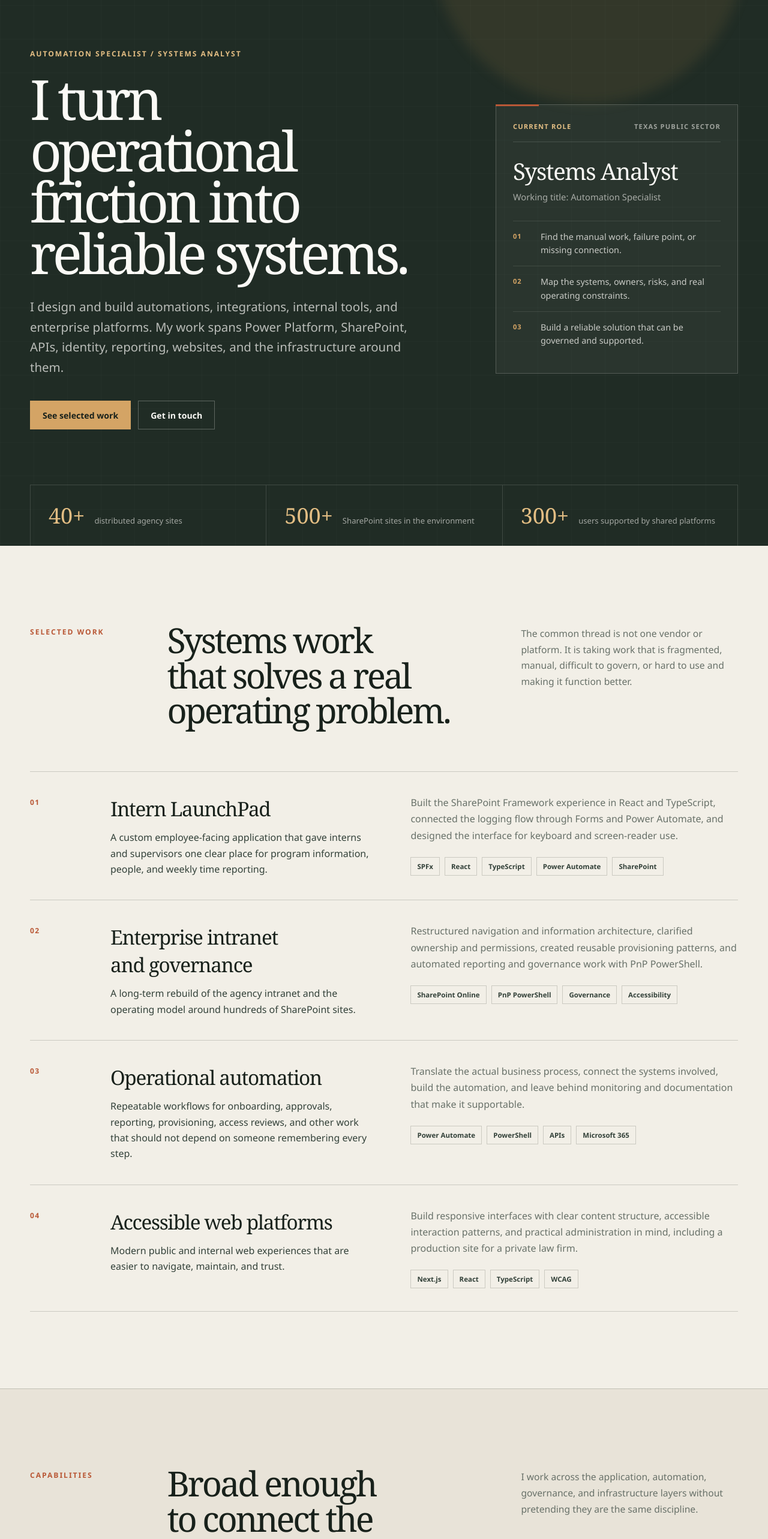
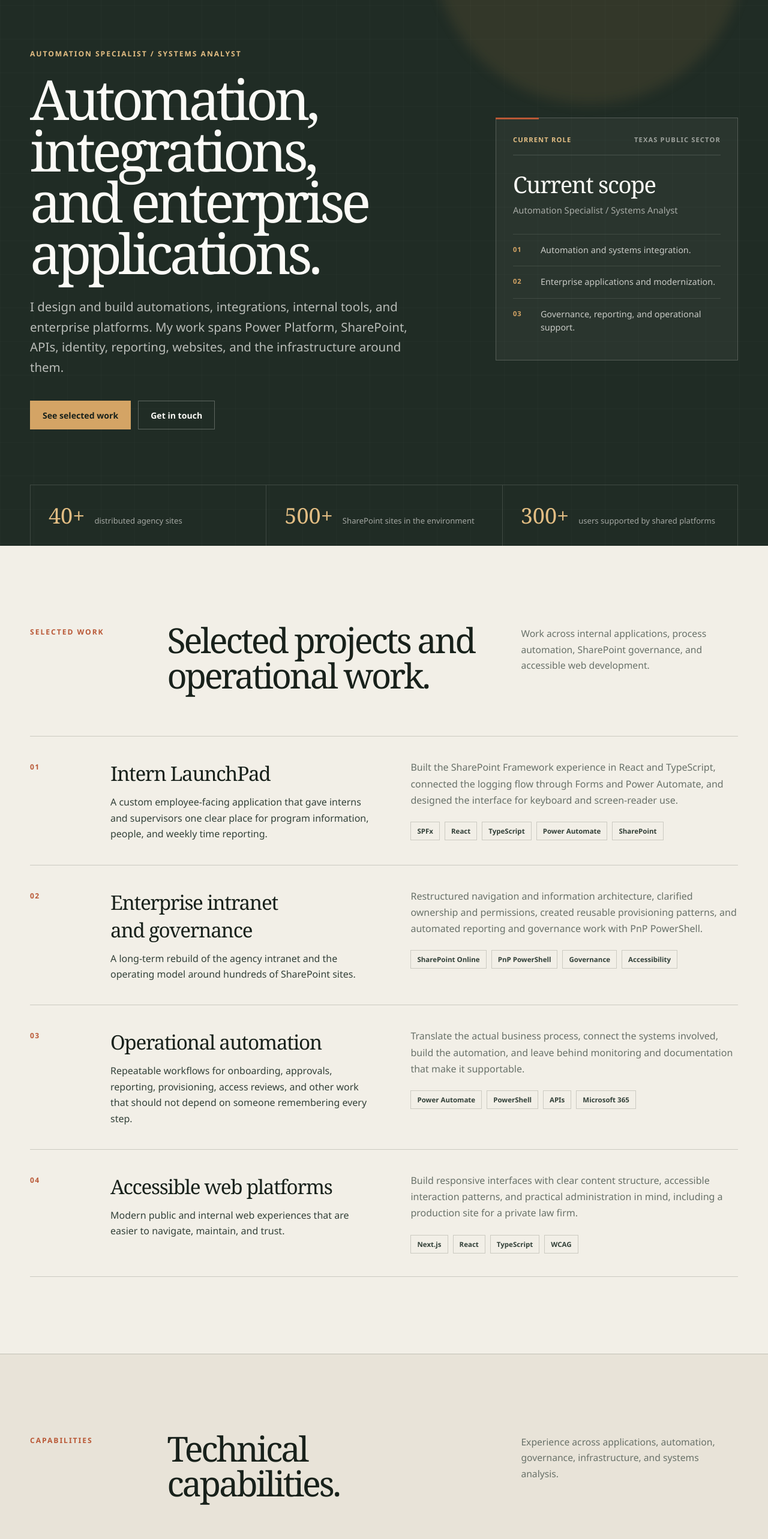
Before and after one commit to figgy-ops/figgy-pro, a Next.js app: page / in a window 1280 px wide. Shown: the part 120-2686 px from the top of the page at 60% size. Built offline with nearby package versions, Linux system fonts and the light colour scheme.

Commit message:
Replace portfolio slogans with direct copy

```diff
--- a/src/app/page.tsx
+++ b/src/app/page.tsx
@@ -115,7 +115,7 @@ export default function Home() {
           <div className="container hero-grid">
             <div className="hero-copy">
               <p className="eyebrow">Automation Specialist / Systems Analyst</p>
-              <h1>I turn operational friction into reliable systems.</h1>
+              <h1>Automation, integrations, and enterprise applications.</h1>
               <p className="hero-intro">
                 I design and build automations, integrations, internal tools, and
                 enterprise platforms. My work spans Power Platform, SharePoint,
@@ -138,21 +138,21 @@ export default function Home() {
                 <p>Current role</p>
                 <span>Texas public sector</span>
               </div>
-              <h2>Systems Analyst</h2>
-              <p className="role-subtitle">Working title: Automation Specialist</p>
+              <h2>Current scope</h2>
+              <p className="role-subtitle">Automation Specialist / Systems Analyst</p>
 
               <ol className="work-flow" aria-label="How I approach systems work">
                 <li>
                   <span>01</span>
-                  <p>Find the manual work, failure point, or missing connection.</p>
+                  <p>Automation and systems integration.</p>
                 </li>
                 <li>
                   <span>02</span>
-                  <p>Map the systems, owners, risks, and real operating constraints.</p>
+                  <p>Enterprise applications and modernization.</p>
                 </li>
                 <li>
                   <span>03</span>
-                  <p>Build a reliable solution that can be governed and supported.</p>
+                  <p>Governance, reporting, and operational support.</p>
                 </li>
               </ol>
             </aside>
@@ -172,8 +172,8 @@ export default function Home() {
           <div className="container">
             <SectionHeading
               label="Selected work"
-              title="Systems work that solves a real operating problem."
-              copy="The common thread is not one vendor or platform. It is taking work that is fragmented, manual, difficult to govern, or hard to use and making it function better."
+              title="Selected projects and operational work."
+              copy="Work across internal applications, process automation, SharePoint governance, and accessible web development."
             />
 
             <div className="project-list">
@@ -202,8 +202,8 @@ export default function Home() {
           <div className="container">
             <SectionHeading
               label="Capabilities"
-              title="Broad enough to connect the system. Grounded enough to run it."
-              copy="I work across the application, automation, governance, and infrastructure layers without pretending they are the same discipline."
+              title="Technical capabilities."
+              copy="Experience across applications, automation, governance, infrastructure, and systems analysis."
             />
 
             <div className="capability-grid">
@@ -222,8 +222,8 @@ export default function Home() {
           <div className="container experience-layout">
             <SectionHeading
               label="Experience"
-              title="Engineering-minded work, built on operational reality."
-              copy="I came up through hands-on support and platform administration. That background still matters: I know the difference between a clever build and a system people can actually operate."
+              title="Current and previous roles."
+              copy="My background includes automation, platform administration, technical support, web development, and infrastructure work."
             />
 
             <div className="timeline">
@@ -272,7 +272,7 @@ export default function Home() {
           <div className="container credential-grid">
             <div>
               <p className="section-label">Credentials</p>
-              <h2>Formal learning that follows the work.</h2>
+              <h2>Certifications and training.</h2>
             </div>
 
             <div className="credential-list">
@@ -297,10 +297,10 @@ export default function Home() {
         <section className="contact" id="contact">
           <div className="container contact-inner">
             <p className="section-label">Contact</p>
-            <h2>Interested in systems that need more than a patch.</h2>
+            <h2>Contact.</h2>
             <p>
-              I am most useful where automation, enterprise applications,
-              governance, and infrastructure need to work as one operating system.
+              I am interested in automation, enterprise applications, platform
+              operations, and infrastructure-aware systems roles.
             </p>
             <div className="contact-links">
               <a href="mailto:caroline360@gmail.com">caroline360@gmail.com</a>
```
